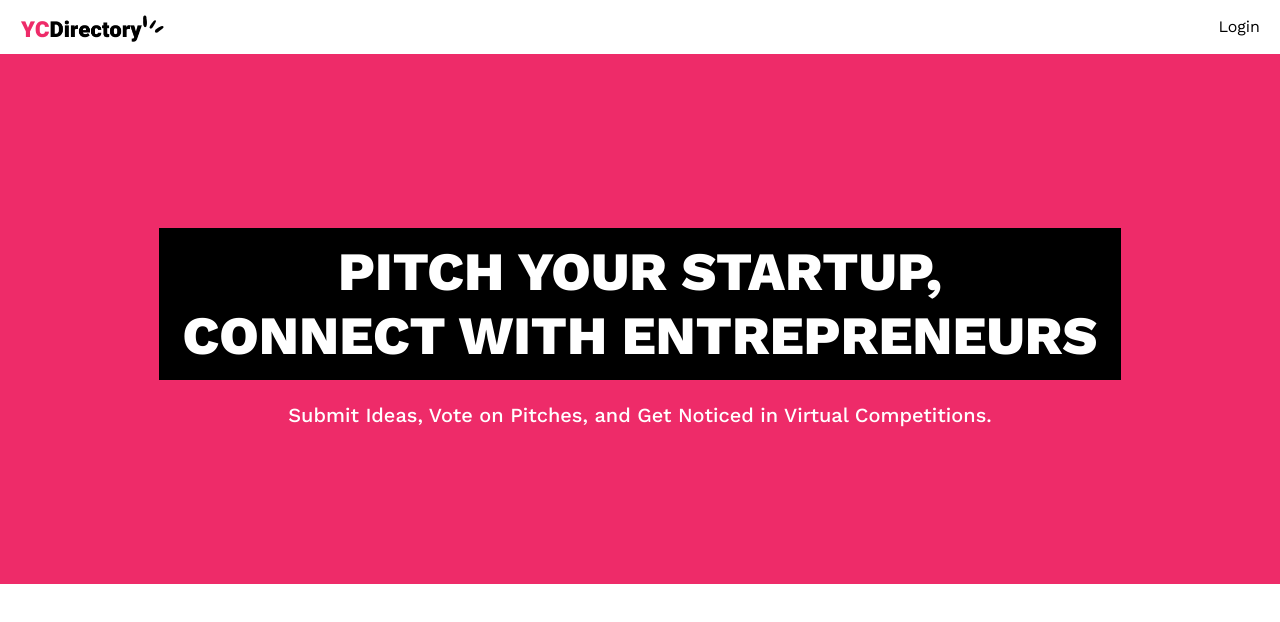
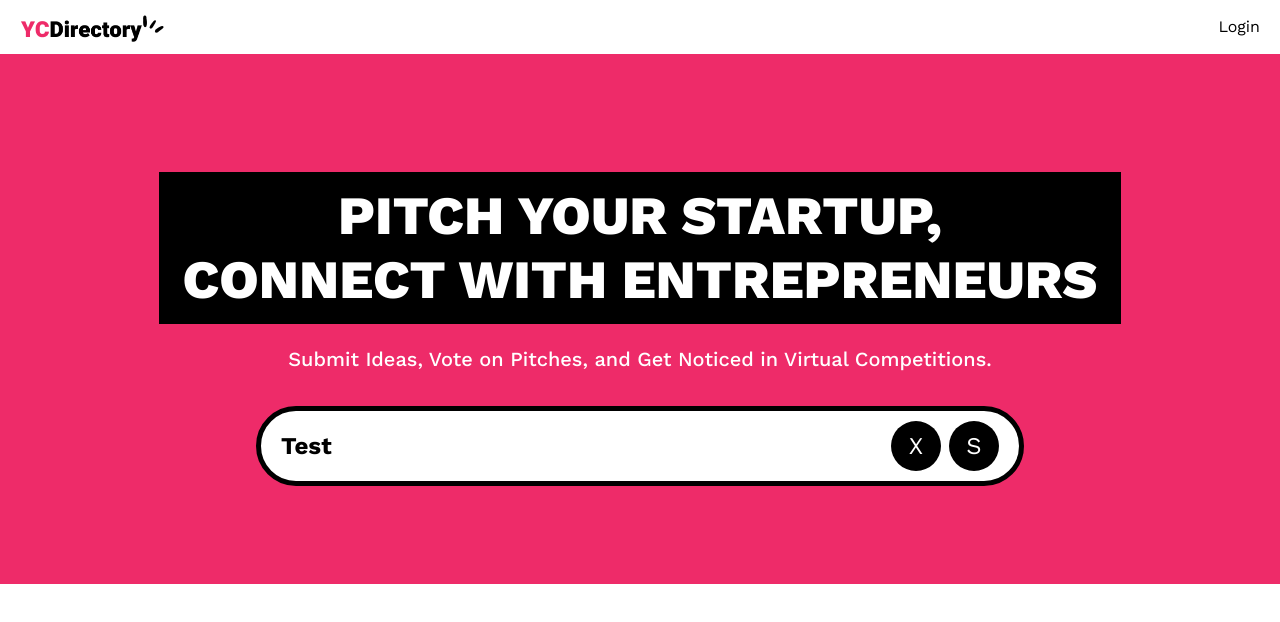
Before and after one commit to MinJustDoIt/startup_directory, a Next.js app: page / in a window 1280 px wide. Shown: the top 622 px of the page. Built offline with nearby package versions, Linux system fonts and the light colour scheme; no server answers.

Commit message:
Feat: Add SearchForm and SearchFormReset components on the home page

```diff
--- a/app/(root)/page.tsx
+++ b/app/(root)/page.tsx
@@ -1,4 +1,5 @@
 import React from "react";
+import SearchForm from "../components/SearchForm";
 
 const Home = () => {
   return (
@@ -10,6 +11,7 @@
         <p className="sub-heading !max-w-3xl">
           Submit Ideas, Vote on Pitches, and Get Noticed in Virtual Competitions.
         </p>
+        <SearchForm />
       </section>
     </>
   );
--- /dev/null
+++ b/app/components/SearchForm.tsx
@@ -0,0 +1,24 @@
+import Form from "next/form";
+import SearchFormReset from "./SearchFormReset";
+const SearchForm = () => {
+  const query = "Test";
+
+  return (
+    <Form action="/" scroll={false} className="search-form">
+      <input
+        name="query"
+        defaultValue={query}
+        className="search-input"
+        placeholder="Search Startups"
+      />
+      <div className="flex gap-2">
+        {query && <SearchFormReset />}
+        <button type="submit" className="search-btn text-white">
+          S
+        </button>
+      </div>
+    </Form>
+  );
+};
+
+export default SearchForm;
--- /dev/null
+++ b/app/components/SearchFormReset.tsx
@@ -0,0 +1,20 @@
+"use client";
+
+import Link from "next/link";
+
+const SearchFormReset = () => {
+  const reset = () => {
+    const form = document.querySelector(".search-form") as HTMLFormElement;
+
+    if (form) {
+      form.reset();
+    }
+  };
+  return <button type="reset" onClick={() => reset}>
+    <Link href="/" className="search-btn text-white">
+        X
+    </Link>
+  </button>;
+};
+
+export default SearchFormReset;
```
